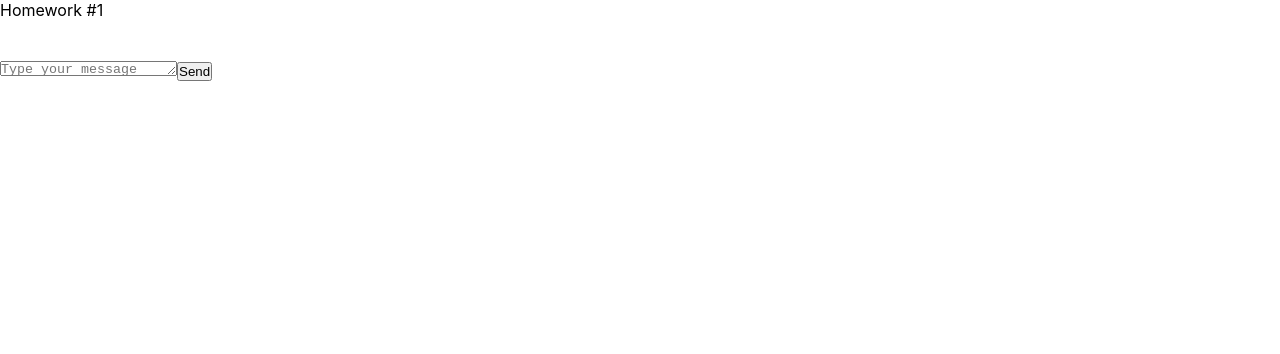
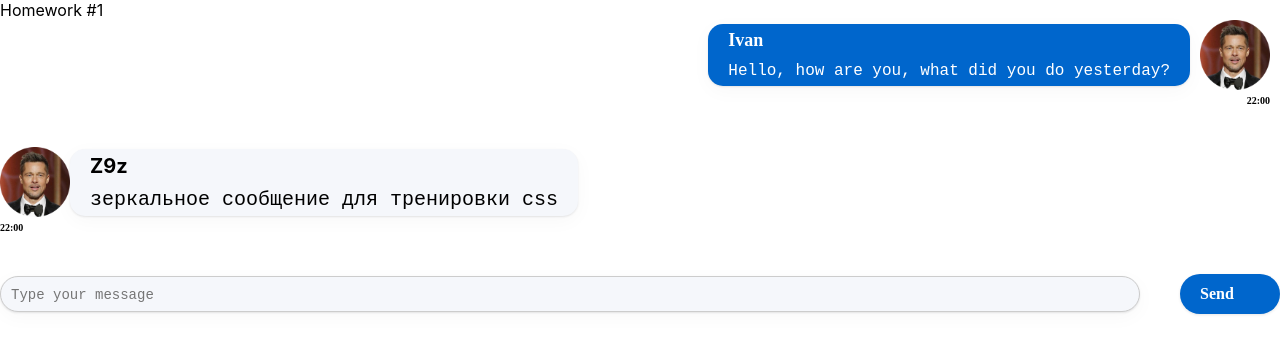
Before and after one commit to IvanBliudnik/hwsecondsprint, a React (Create React App) app: page / in a window 1280 px wide. Shown: the top 354 px of the page. Built offline with nearby package versions, Linux system fonts and the light colour scheme.

Commit message:
firstcommit

```diff
--- a/src/s2-homeworks/hw01/HW1.tsx
+++ b/src/s2-homeworks/hw01/HW1.tsx
@@ -14,17 +14,27 @@ import avatar from './avatar.png'
 * */
 
 // нужно создать правильный тип вместо any
-export type MessageType = any
+export type MessageType = {
+    id:number,
+    user: {
+        avatar: string,
+        name: string,
+    },
+    message: {
+        text: string,
+        time:string,
+    },
+}
 
 // структуру объекта не менять
 export const message0: MessageType = {
     id: 0,
     user: {
         avatar: avatar, // можно менять
-        name: 'Some Name',  // можно менять
+        name: 'Ivan',  // можно менять
     },
     message: {
-        text: 'some textsome textsome textsome textsome textsome textsome text', // можно менять
+        text: 'Hello, how are you, what did you do yesterday?', // можно менять
         time: '22:00', // можно менять
     },
 }
@@ -32,7 +42,7 @@ export const friendMessage0: MessageType = {
     id: 100,
     user: {
         avatar: avatar, // можно менять
-        name: 'Friend Name', // можно менять
+        name: 'Z9z', // можно менять
     },
     message: {
         text: 'зеркальное сообщение для тренировки css', // можно менять
--- a/src/s2-homeworks/hw01/friend-message/FriendMessage.module.css
+++ b/src/s2-homeworks/hw01/friend-message/FriendMessage.module.css
@@ -1,31 +1,53 @@
 .friendMessage {
-
+    display: flex;
+    flex-direction: column;
+    align-items: flex-start;
+    margin-right: 10px;
+    margin-bottom: 40px;
 }
 
 .friendImageAndText {
-
+    display: flex;
+    flex-direction: row;
+    align-items: center;
+    margin-bottom: 5px;
 }
 
 .friendImageAndText img {
-
+    height: 70px;
+    align-self: flex-end;
 }
 
 .friendText {
-
+    font-size: 20px;
+    display: flex;
+    flex-direction: column;
+    margin-right: 10px;
+    border-radius: 15px;
+    padding: 5px 20px;
+    box-shadow: 0 1px 2px 0 rgba(29, 33, 38, 0.1),0 5px 20px 0 rgba(29, 33, 38, 0.03);
+    background: rgb(245, 247, 251);
 }
 
-.friendText:after {
+/*.friendText:after {*/
 
+/*}*/
+
+.friendName {
+    font-weight: bold;
+    margin-bottom: 10px;
 }
 
-.friendName {
+/*.friendMessageText {*/
 
-}
-
-.friendMessageText {
-
-}
+/*}*/
 
 .friendTime {
-
+    color: rgb(0, 0, 0);
+    font-family: Montserrat;
+    font-size: 10px;
+    font-weight: 600;
+    line-height: 12px;
+    letter-spacing: 0;
+    text-align: left;
 }
--- a/src/s2-homeworks/hw01/friend-message/FriendMessage.tsx
+++ b/src/s2-homeworks/hw01/friend-message/FriendMessage.tsx
@@ -1,8 +1,13 @@
 import React from 'react'
 import s from './FriendMessage.module.css'
+import {MessageType} from "../HW1";
+
+export type FriendMessagePropsType = {
+    message: MessageType
+}
 
 // создать тип вместо any и отобразить приходящие данные
-const FriendMessage = (props: any) => {
+const FriendMessage = (props: FriendMessagePropsType) => {
     return (
         <div
             id={'hw1-friend-message-' + props.message.id}
@@ -12,7 +17,7 @@ const FriendMessage = (props: any) => {
                 <img
                     id={'hw1-friend-avatar-' + props.message.id}
                     // создаёт студент
-
+                    src={props.message.user.avatar} alt={"avatar"}
                     //
                 />
                 <div className={s.friendText}>
@@ -21,7 +26,7 @@ const FriendMessage = (props: any) => {
                         className={s.friendName}
                     >
                         {/*создаёт студент*/}
-
+                        {props.message.user.name}
                         {/**/}
                     </div>
                     <pre
@@ -29,7 +34,7 @@ const FriendMessage = (props: any) => {
                         className={s.friendMessageText}
                     >
                         {/*создаёт студент*/}
-
+                        {props.message.message.text}
                         {/**/}
                     </pre>
                 </div>
@@ -39,7 +44,7 @@ const FriendMessage = (props: any) => {
                 className={s.friendTime}
             >
                 {/*создаёт студент*/}
-
+                {props.message.message.time}
                 {/**/}
             </div>
         </div>
--- a/src/s2-homeworks/hw01/message-sender/MessageSender.module.css
+++ b/src/s2-homeworks/hw01/message-sender/MessageSender.module.css
@@ -1,18 +1,43 @@
 .sendForm {
-
+    display: flex;
+    align-items: center;
+    margin-top: 20px;
 }
 
 .textarea {
-
+    flex: 1;
+    padding: 10px;
+    border: 1px solid #ccc;
+    border-radius: 20px;
+    resize: none;
+    font-size: 14px;
+    margin-right: 40px;
+    box-sizing: border-box;
+    overflow: hidden;
+    box-shadow: 0 1px 2px 0 rgba(29, 33, 38, 0.1),0 5px 20px 0 rgba(29, 33, 38, 0.03);
+    background: rgb(245, 247, 251);
 }
 
 .button {
-
+    width: 100px;
+    padding: 10px 20px;
+    border: none;
+    border-radius: 20px;
+    cursor: pointer;
+    box-shadow: 0 1px 3px rgba(0, 0, 0, 0.1);
+    color: rgb(255, 255, 255);
+    font-family: Montserrat;
+    font-size: 16px;
+    font-weight: 600;
+    line-height: 20px;
+    letter-spacing: 0;
+    text-align: left;
+    background: rgb(0, 102, 204);
 }
 
 .button:hover {
-
+    background-color: #529ff2;
 }
 .button:active {
-
+    background-color: #096dd9;
 }
--- a/src/s2-homeworks/hw01/message/Message.module.css
+++ b/src/s2-homeworks/hw01/message/Message.module.css
@@ -1,31 +1,62 @@
 .message {
-
+    display: flex;
+    flex-direction: column;
+    align-items: flex-end;
+    margin-right: 10px;
+    margin-bottom: 40px;
 }
 
 .imageAndText {
-
+    display: flex;
+    flex-direction: row-reverse;
+    align-items: center;
+    margin-bottom: 5px;
 }
 
 .imageAndText img {
-
+    height: 70px;
+    align-self: flex-end;
 }
 
 .text {
-
+    font-family: Montserrat;
+    font-size: 16px;
+    font-weight: 400;
+    line-height: 20px;
+    display: flex;
+    letter-spacing: 0;
+    flex-direction: column;
+    margin-right: 10px;
+    color: rgb(255, 255, 255);
+    border-radius: 15px;
+    padding: 5px 20px;
+    box-shadow: 0 1px 2px 0 rgba(29, 33, 38, 0.1),0 5px 20px 0 rgba(29, 33, 38, 0.03);
+    background: rgb(0, 102, 204);
 }
 
-.text:after {
+/*.text:after {*/ /*}*/
 
+.name {
+    color: rgb(255, 255, 255);
+    font-family: Montserrat;
+    font-size: 18px;
+    font-weight: 600;
+    line-height: 22px;
+    letter-spacing: 0;
+    text-align: left;
+    margin-bottom: 10px;
 }
 
-.name {
-
-}
-
-.messageText {
-
-}
+/*.messageText {*/
+/*    white-space: pre-wrap; !* Для поддержки переноса строк *!*/
+/*}*/
 
 .time {
-
+    color: rgb(0, 0, 0);
+    font-family: Montserrat;
+    font-size: 10px;
+    font-weight: 600;
+    line-height: 12px;
+    letter-spacing: 0;
+    text-align: left;
 }
--- a/src/s2-homeworks/hw01/message/Message.tsx
+++ b/src/s2-homeworks/hw01/message/Message.tsx
@@ -1,8 +1,11 @@
 import React from 'react'
 import s from './Message.module.css'
+import {MessageType} from "../HW1";
 
 // нужно создать правильный тип вместо any
-export type MessagePropsType = any
+export type MessagePropsType = {
+    message: MessageType
+}
 
 // нужно отобразить приходящие данные
 const Message = (props: MessagePropsType) => {
@@ -12,25 +15,25 @@ const Message = (props: MessagePropsType) => {
                 <img
                     id={'hw1-avatar-' + props.message.id}
                     // создаёт студент
-
+                    src={props.message.user.avatar} alt={"avatar"}
                     //
                 />
                 <div className={s.text}>
                     <div id={'hw1-name-' + props.message.id} className={s.name}>
                         {/*создаёт студент*/}
-
+                        {props.message.user.name}
                         {/**/}
                     </div>
                     <pre id={'hw1-text-' + props.message.id} className={s.messageText}>
                         {/*создаёт студент*/}
-
+                        {props.message.message.text}
                         {/**/}
                     </pre>
                 </div>
             </div>
             <div id={'hw1-time-' + props.message.id} className={s.time}>
                 {/*создаёт студент*/}
-
+                {props.message.message.time}
                 {/**/}
             </div>
         </div>
```
